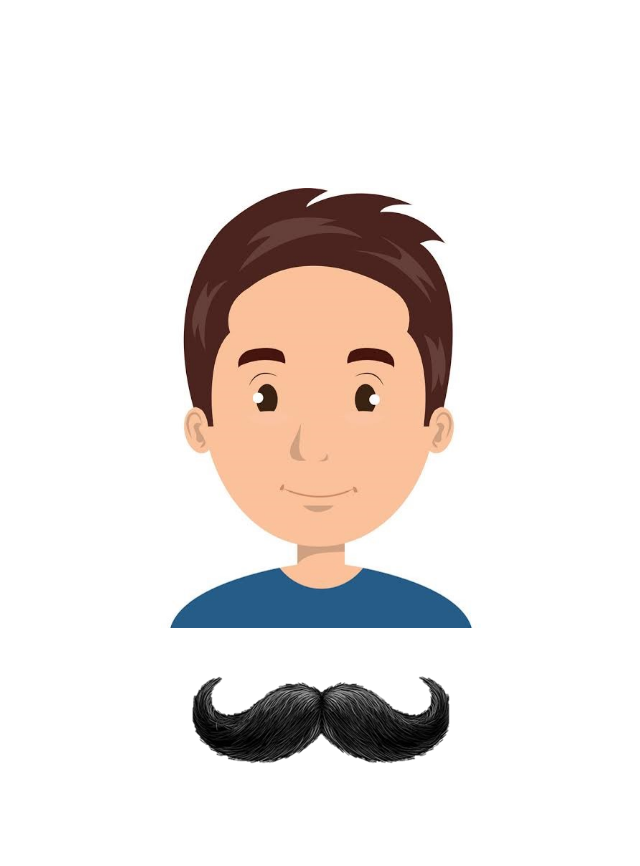
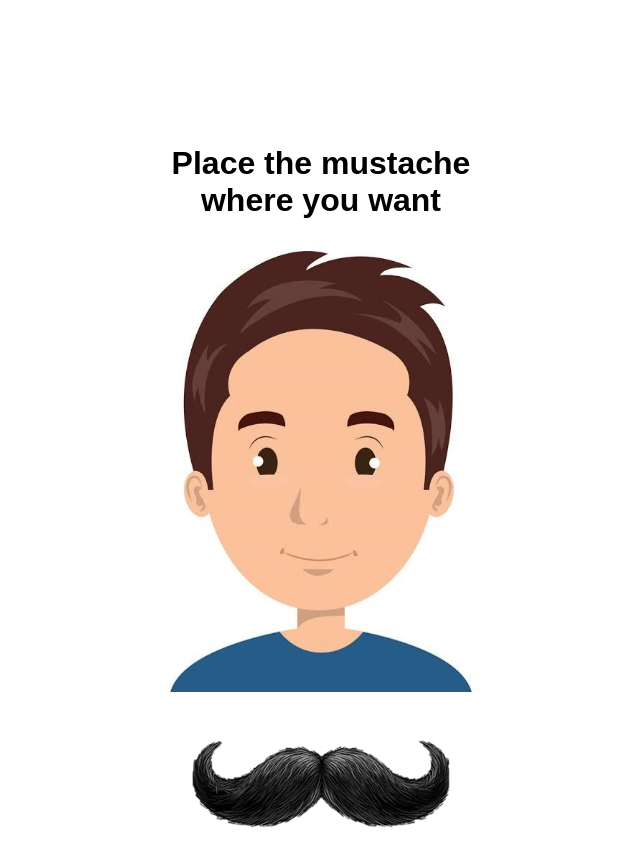
Before and after one commit to Islandstone89/event-challenge-3, a plain HTML site: page index.html in a window 1280 px wide. Shown: the whole page, without its empty margins (319-959 px from the left). Before the commit the page ends 816 px from the top, so only its background shows below. Drawn offline with Linux system fonts and the light colour scheme.

Commit message:
Added a heading

```diff
--- a/index.html
+++ b/index.html
@@ -9,6 +9,7 @@
 <body>
 
     <main>
+        <h1>Place the mustache where you want</h1>
         <img src="personFace.jpg" alt="A face" id="face">
         <img src="mustache.png" alt="A mustache" id="mustache">
     </main>
--- a/style.css
+++ b/style.css
@@ -16,6 +16,10 @@ main {
     max-width: 20rem;
 }
 
+h1 {
+    margin-bottom: 2rem;
+}
+
 img {
     display: block;
     max-width: 100%;
```
